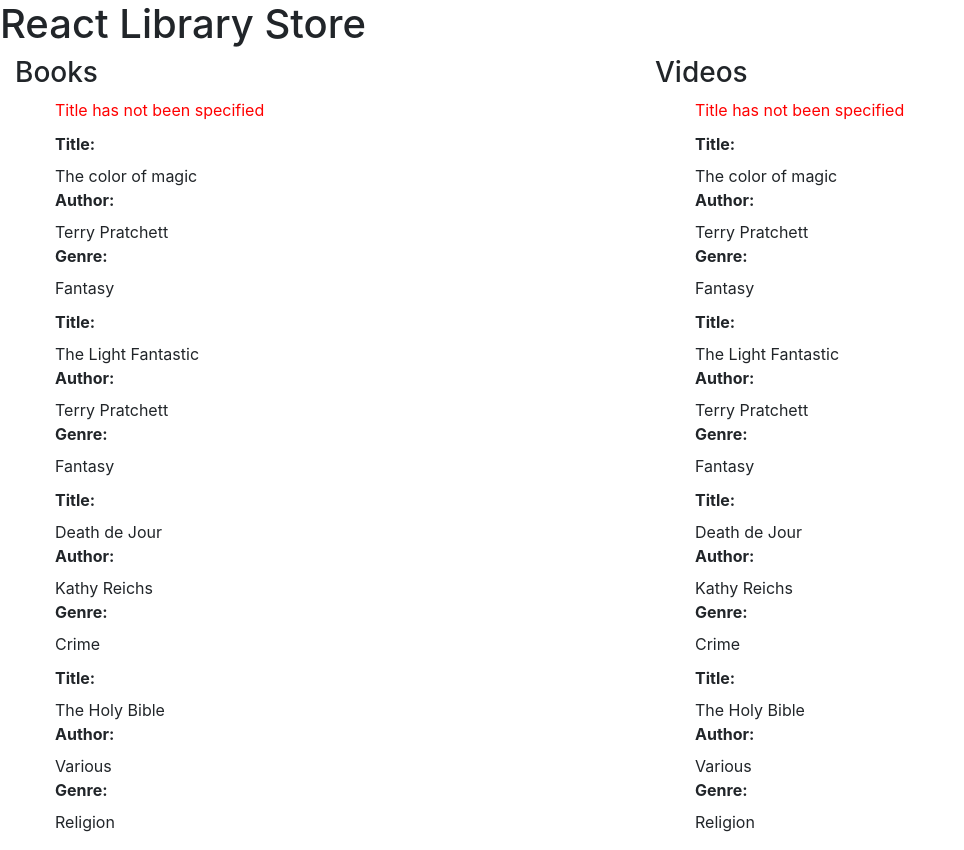
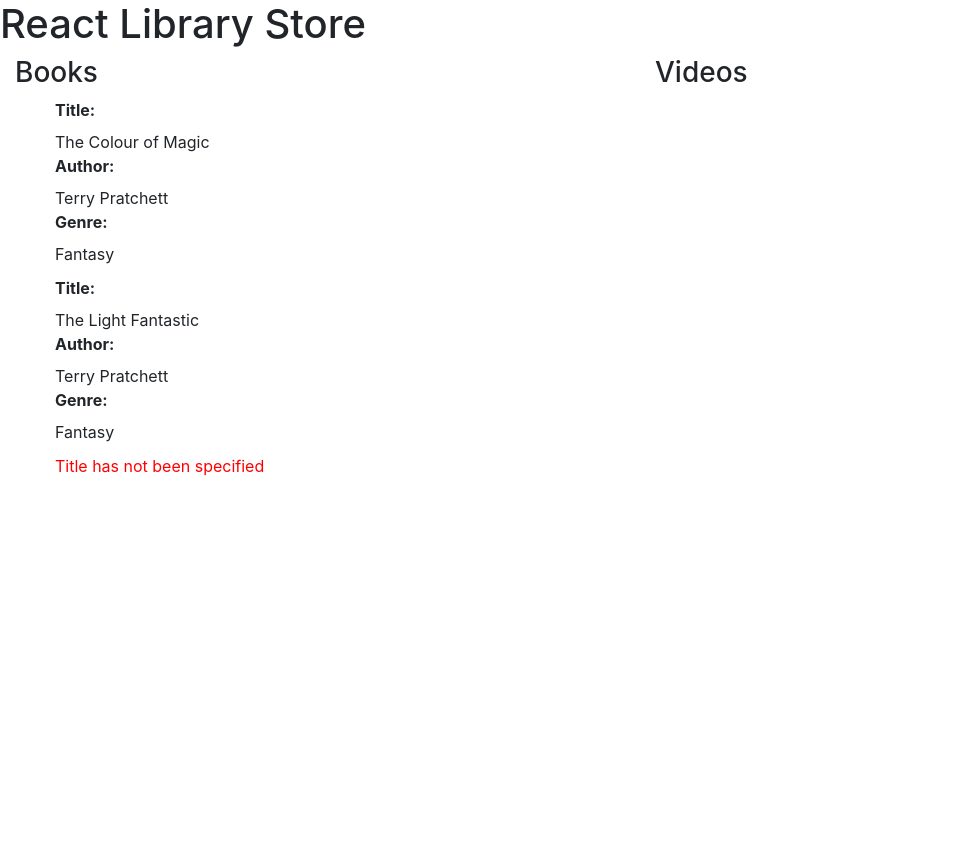
Before and after one commit to james4-daf/react-library-store-example, a React (Create React App) app: page / in a window 1280 px wide. Shown: the whole page, without its empty margins (0-964 px from the left). After the commit the page ends 800 px from the top, so only its background shows below. Built offline with nearby package versions, Linux system fonts and the light colour scheme.

Commit message:
BookService for step 9

```diff
--- a/src/App.js
+++ b/src/App.js
@@ -4,8 +4,11 @@ import List from './components/List';
 import Row from 'react-bootstrap/Row';
 import Col from 'react-bootstrap/Col';
 import Container from 'react-bootstrap/Container';
+import BookService from "./services/BookService";
 
 function App() {
+  const bookData = BookService.getAllBooks();
+
   return (
     <div className="App">
       <header className="App-header">
@@ -15,7 +18,7 @@ function App() {
         <Container fluid>
           <Row>
             <Col>
-              <List title='Books' />
+              <List title='Books' data={bookData} />
             </Col>
             <Col>
               <List title='Videos' />
--- a/src/components/List.jsx
+++ b/src/components/List.jsx
@@ -1,7 +1,7 @@
 import React from 'react';
 import ListItem from './ListItem';
 
-const List = ({ title }) => {
+const List = ({ title, data }) => {
 	const listStyle = {
 		listStyleType: 'none',
 		marginBottom: '10px',
@@ -11,29 +11,11 @@ const List = ({ title }) => {
 		<>
 			<h3 className='list-title'>{title}</h3>
 			<ul>
-				<li style={listStyle}>
-					<ListItem title='' author='Terry Pratchett' genre='Fantasy' />
-				</li>
-				<li style={listStyle}>
-					<ListItem
-						title='The color of magic'
-						author='Terry Pratchett'
-						genre='Fantasy'
-					/>
-				</li>
-				<li style={listStyle}>
-					<ListItem
-						title='The Light Fantastic'
-						author='Terry Pratchett'
-						genre='Fantasy'
-					/>
-				</li>
-				<li style={listStyle}>
-					<ListItem title='Death de Jour' author='Kathy Reichs' genre='Crime' />
-				</li>
-				<li style={listStyle}>
-					<ListItem title='The Holy Bible' author='Various' genre='Religion' />
-				</li>
+				{data && data.map((item, index) => (
+					<li key={item.id} style={listStyle}>
+						<ListItem title={item.title} author={item.author} genre={item.genre} />
+					</li>
+				))}
 			</ul>
 		</>
 	);
--- /dev/null
+++ b/src/services/BookService.js
@@ -0,0 +1,31 @@
+const bookData = [
+    {
+        "id": "c5d5cabf-5a23-45f2-9782-30f26a949d03",
+        "title": "The Colour of Magic",
+        "author": "Terry Pratchett",
+        "genre": "Fantasy",
+        "available": true
+    },
+    {
+        "id": "2d86259e-8b3a-4b71-89b4-fa359c644930",
+        "title": "The Light Fantastic",
+        "author": "Terry Pratchett",
+        "genre": "Fantasy",
+        "available": false
+    },
+    {
+        "id": "8e1b9955-403e-4947-8d38-53729ed88874",
+        "title": "",
+        "author": "Kathy Reichs",
+        "genre": "Crime",
+        "available": true
+    },
+];
+
+const BookService = {
+    getAllBooks: () => {
+        return bookData;
+    }
+}
+
+export default BookService;
```
Also changed, not shown: 1 other file (tests, documents, lock files or other folders).
